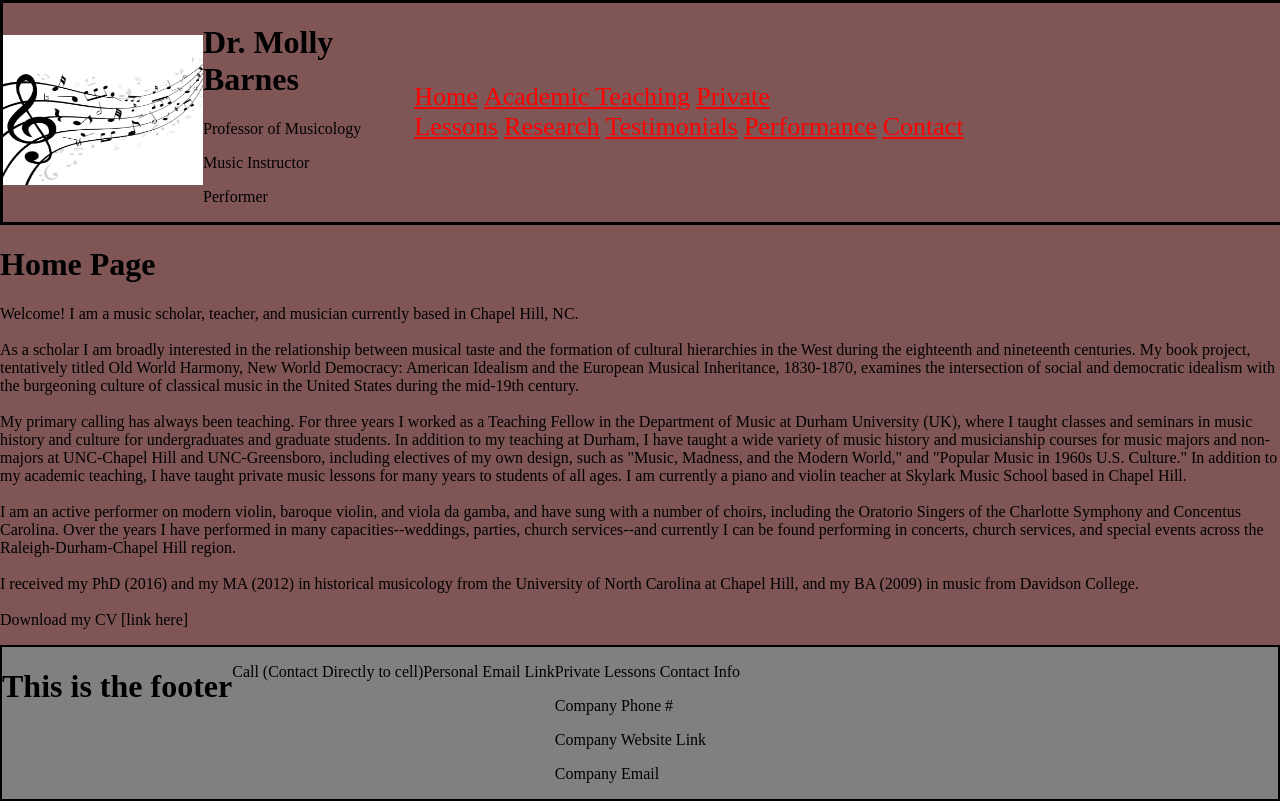
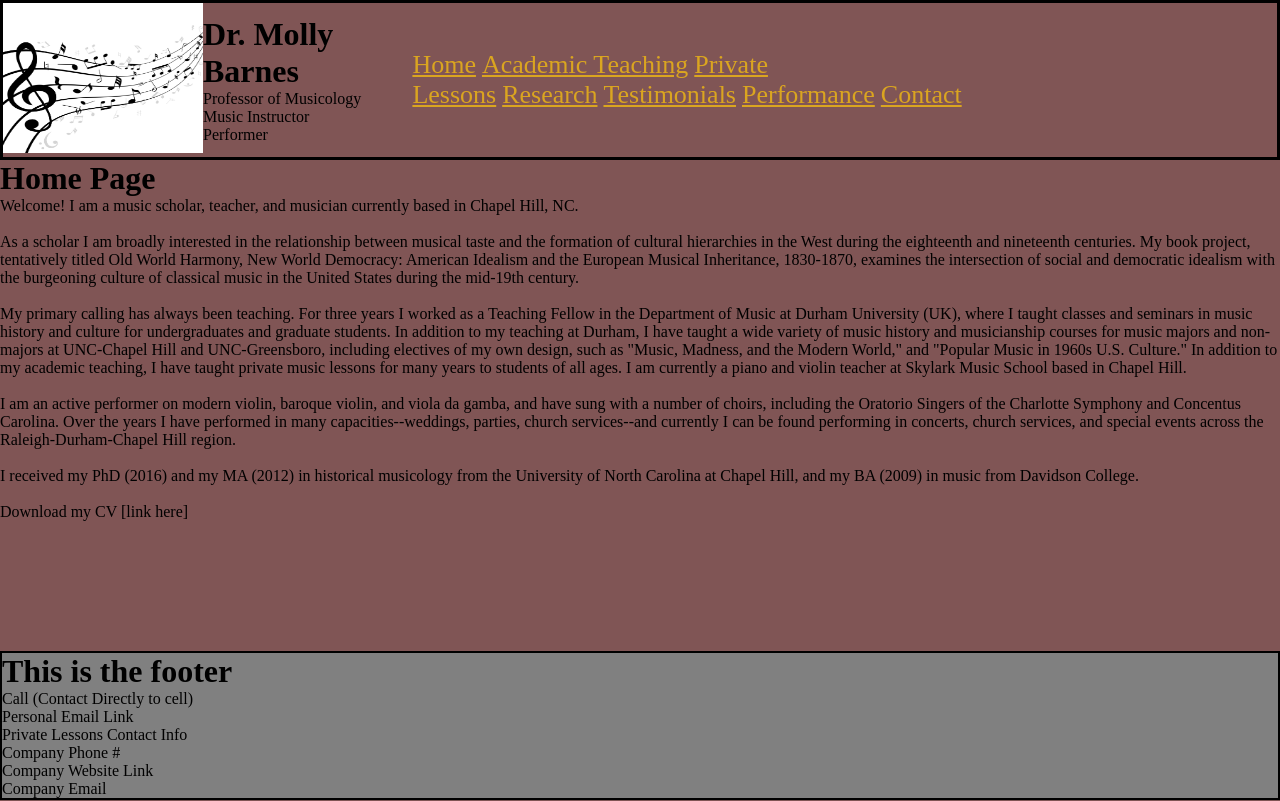
Before and after one commit to jlayher/molly-barnes-music, a Next.js app: page / in a window 1280 px wide. Built offline with nearby package versions, Linux system fonts and the light colour scheme.

Commit message:
fixed sticky footer issue

```diff
--- a/src/components/Footer.js
+++ b/src/components/Footer.js
@@ -4,7 +4,7 @@ import styles from '@/styles/footer.module.css'
 
 const Footer = () => {
   return (
-    <div className={styles.footer}>
+    // <div className={styles.footer}>
       <div className={styles.footer__container}>
       <h1>This is the footer</h1>
 
@@ -26,7 +26,7 @@ const Footer = () => {
       </div>
 
     </div>
-  </div>
+    // </div>
 
   )
 }
--- a/src/layout/Layout.js
+++ b/src/layout/Layout.js
@@ -3,14 +3,16 @@ import Header from '@/components/Header'
 import Footer from '@/components/Footer'
 
 
-const Layout = ({children}) => {
+import styles from '@/styles/layout.module.css'
+
+const Layout = ({ children }) => {
   return (
-    <div>
-        <Header />
-        <main>{children}</main>
-        <Footer />
+    <div className={styles.container}>
+      <Header />
+      <main>{children}</main>
+      <Footer className={styles.stickyfooter} />
     </div>
-  )
-}
+  );
+};
 
 export default Layout
--- a/src/pages/_document.js
+++ b/src/pages/_document.js
@@ -5,10 +5,11 @@ export default function Document() {
   return (
     <Html lang="en">
       <Head />
-      <body >
+      {/* change body styles ? */}
+      <body>
         <Main />
         <NextScript />
-      </body>
+        </body>
     </Html>
   )
 }
--- a/src/styles/footer.module.css
+++ b/src/styles/footer.module.css
@@ -1,19 +1,8 @@
 
 
-/* container for footer
-        remove  border and background-color*/
+/* this fixes the sticky footer (margin-top: auto) */
 .footer__container {
-    display: flex;
-
+    margin-top: auto;
     border: 2px solid black;
     background-color: grey;
-
-    /* position: absolute; */
-    /* left: 0;
-    bottom: 0;
-    width: 100%; */
 }
-
-.footer {
-    margin-top: auto;
-  }
--- a/src/styles/globals.css
+++ b/src/styles/globals.css
@@ -1,3 +1,45 @@
+
+
+* {
+  margin: 0;
+  padding: 0;
+  box-sizing: border-box;
+}
+
+body {
+  margin: 0;
+  min-height: 100vh;
+  display: flex;
+  flex-direction: column;
+  background-color: rgb(128, 85, 85);
+
+}
+
+
+
+
+
+
+
+
+
+
+
+
+
+
+
+
+
+
+
+
+
+
+
+
+
+
 
 
 /*
@@ -7,13 +49,13 @@
 
 } */
 
-body {
-  margin: 0;
+/* html {
+  height: 100%;
+  display: flex;
   min-height: 100vh;
-  display: flex;
   flex-direction: column;
-  background-color: rgb(128, 85, 85);
-}
+} */
+
 
 
 /* html {
--- /dev/null
+++ b/src/styles/layout.module.css
@@ -0,0 +1,9 @@
+
+
+/* This code acts as the container for the sticky footer */
+.container {
+    min-height: 100vh;
+    position: relative;
+    display: flex;
+    flex-direction: column;
+}
--- a/src/styles/nav.module.css
+++ b/src/styles/nav.module.css
@@ -8,7 +8,7 @@
 }
 
 .link {
-    color: red;
+    color: goldenrod;
     font-size: 26px;
     margin-right: 6px;
 }
```
Also changed, not shown: src/styles/site.module.css (added, +9 -0 lines).
